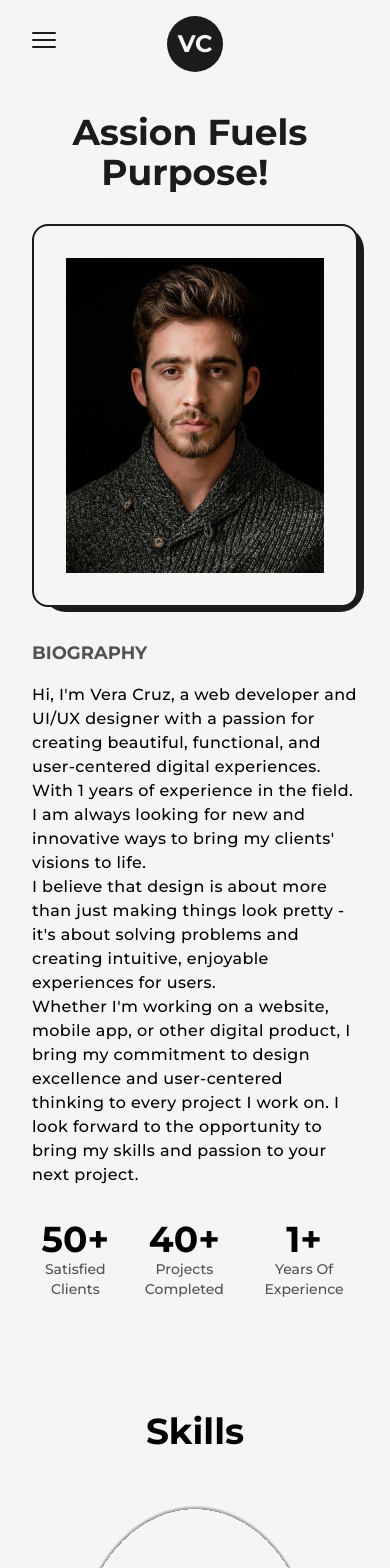
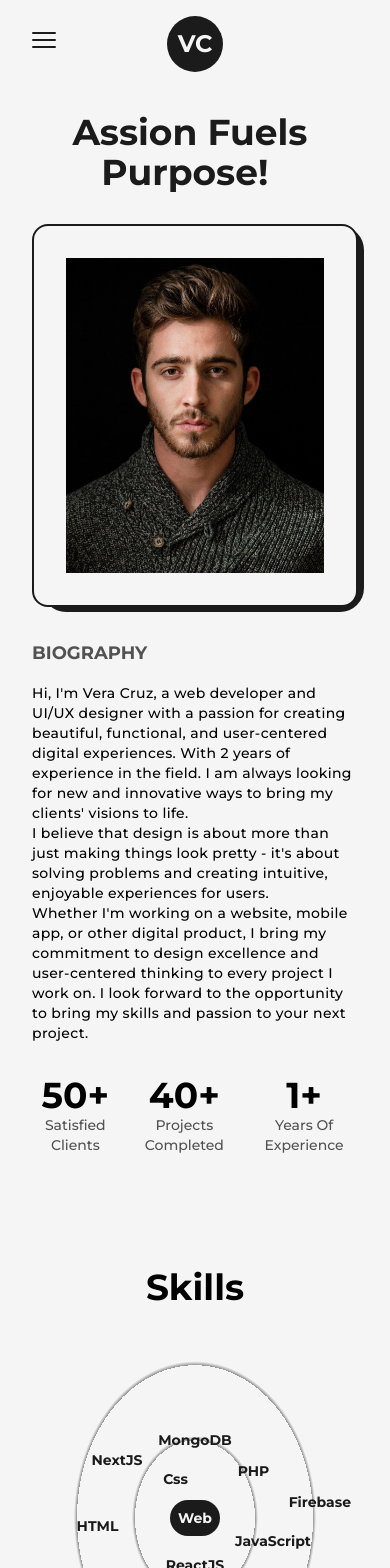
Before and after one commit to SrVeraCruz/Next.js-Portofolio, a Next.js app: page /about in a window 390 px wide. Shown: the top 1568 px of the page. Built offline with nearby package versions, Linux system fonts and the light colour scheme.

Commit message:
Making it Responsive

```diff
--- a/app/about/page.jsx
+++ b/app/about/page.jsx
@@ -56,13 +56,13 @@ export default function AboutPage(){
               className='col-span-3 flex flex-col items-start justify-start xl:col-span-4 md:order-2 md:col-span-8'
             >
               <h2 className='mb-4 text-lg font-bold uppercase text-dark/75 dark:text-light/75'>Biography</h2>
-              <p className='font-medium leading-7 xl:leading-6 tracking-wide'>
-                Hi, I'm Vera Cruz, a web developer and UI/UX designer with a passion for creating beautiful, functional, and user-centered digital experiences. With  1 years of experience in the field. I am always looking for new and innovative ways to bring my clients' visions to life.
+              <p className='font-medium leading-7 xl:leading-6 tracking-wide xs:text-sm'>
+                Hi, I'm Vera Cruz, a web developer and UI/UX designer with a passion for creating beautiful, functional, and user-centered digital experiences. With  2 years of experience in the field. I am always looking for new and innovative ways to bring my clients' visions to life.
               </p>
-              <p className='font-medium leading-7 xl:leading-6 tracking-wide'>
+              <p className='font-medium leading-7 xl:leading-6 tracking-wide xs:text-sm'>
                 I believe that design is about more than just making things look pretty - it's about solving problems and creating intuitive, enjoyable experiences for users.
               </p>
-              <p className='font-medium leading-7 xl:leading-6 tracking-wide'>
+              <p className='font-medium leading-7 xl:leading-6 tracking-wide xs:text-sm'>
                 Whether I'm working on a website, mobile app, or other digital product, I bring my commitment to design excellence and user-centered thinking to every project I work on. I look forward to the opportunity to bring my skills and passion to your next project.
               </p>
             </div>
--- a/app/page.jsx
+++ b/app/page.jsx
@@ -32,9 +32,9 @@ export default function Home() {
               >
               <AnimetedText
                 text={"Turning Vision Into Reality With Code And Design."}
-                className={'!text-6xl !text-left xl:!text-5xl lg:!text-6xl md:!text-5xl sm:!text-3xl lg:!text-center'}
+                className={'!text-6xl !text-left xl:!text-5xl lg:!text-6xl md:!text-5xl sm:!text-4xl sm:!text-3xl lg:!text-center'}
               />
-              <p className="py-4 text-base font-medium md:text-sm sm:text-xs">
+              <p className="py-4 text-base font-medium md:text-sm xs:text-xs">
                 As a skilled full-stack developer, I am dedicated to turning ideas into innovative web applications.
                 Explore my latest projects and articles, showcasing my expertise in
                 React.js and web development.
```
